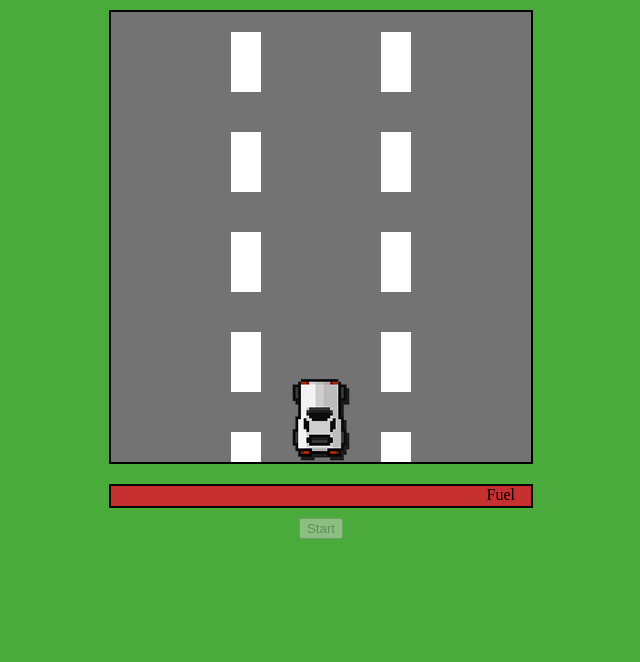
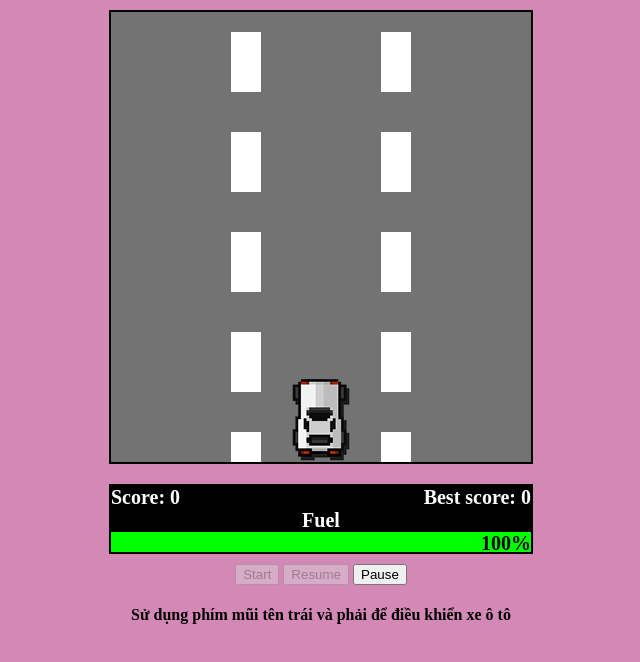
Before and after one commit to minhnguyen303/Case_Study, a plain HTML site: page index.html in a window 1280 px wide. Both pictures are taken after a click on the button "Start". Shown: the whole page, without its empty margins (319-959 px from the left). Drawn offline with Linux system fonts and the light colour scheme.

Commit message:
update ver0.0.2, add score, best score, reload page on game over, add something and fix something

```diff
--- a/index.html
+++ b/index.html
@@ -3,26 +3,37 @@
 <head>
     <meta charset="UTF-8">
     <title>Mad Driver</title>
-    <script src="js/Car.js"></script>
-    <script src="js/Fuel.js"></script>
     <link rel="stylesheet" href="styles/styles.css">
 </head>
-<body onload="loadGame()">
+<body onload="">
 <canvas id="screen" width="420" height="450" style="background-color: #737373"></canvas>
 
 <div id="maxFuel">
-    <div id="fuelBar">Fuel&emsp;</div>
+    <div id="scoreLabel">Score: 0</div>
+    <div id="bestScoreLabel">Best score: 0</div>
+    <div id="fuelLabel">Fuel</div>
+    <div id="fuelBar">100%</div>
 </div>
 
 <div id="btn-control">
     <button id="btn-start" onclick="startGame()">Start</button>
-    <!--<button id="btn-resume" onclick="resumeGame()">Resume</button>
-    <button id="btn-pause" onclick="pauseGame()">Pause</button>-->
+    <button id="btn-resume" onclick="resumeGame()">Resume</button>
+    <button id="btn-pause" onclick="pauseGame()">Pause</button>
+</div>
+<div id="tutorial">
+    <h4>Sử dụng phím mũi tên trái và phải để điều khiển xe ô tô</h4>
 </div>
 
 <img src="images/car.png" alt="myCar" style="display: none" id="myCar">
 <img src="images/car1.png" alt="otherCar" style="display: none" id="otherCar">
 <img src="images/fuel.png" alt="fuel" style="display: none" id="fuel">
-<script src="js/scripts.js"></script>
+
+<!-- Load JavaScript -->
+<script src="js/OOP/Car.js"></script>
+<script src="js/OOP/Fuel.js"></script>
+<script src="js/function/score.js"></script>
+<script src="js/function/road.js"></script>
+<script src="js/function/game.js"></script>
+<!-- ############### -->
 </body>
 </html>
--- a/js/Car.js
+++ b/js/OOP/Car.js
@@ -15,12 +15,16 @@ class Car {
         this.y = y;
     }
 
+    addFuel(num) {
+        this.fuel += num;
+    }
+
     setFuel(num) {
         this.fuel = num;
     }
 
     move(direc) {
-        if (direc == 'ArrowLeft')
+        if (direc === 'ArrowLeft')
             this.x -= this.speed;
         else
             this.x += this.speed;
--- a/js/scripts.js
+++ b/js/function/game.js
@@ -4,20 +4,42 @@ const imgMyCar = document.getElementById('myCar');
 const imgOtherCar = document.getElementById('otherCar');
 const imgFuel = document.getElementById('fuel');
 
+const btnStart = document.getElementById('btn-start');
+const btnPause = document.getElementById('btn-pause');
+const btnResume = document.getElementById('btn-resume');
+
 let yLane = -60;
 let game;
 let isPlayGame = false;
+let isGameOver = false;
 
 let myCar;
 let otherCar;
 let fuel;
+let score = 0;
+let bestScore = (loadScore()) ? +loadScore()[1] : 0;
 
-// game control
+/* ### Game control ### */
+
+function loadGame() {
+    window.addEventListener('keydown', onKeyDown);
+    myCar = new Car(imgMyCar, (canvas.width / 2) - 30, canvas.height - 85);
+    otherCar = new Car(imgOtherCar, 30, -85);
+    fuel = new Fuel(imgFuel, 360, -80, 50);
+    btnResume.disabled = true;
+    btnPause.disabled = true;
+    loadScore();
+}
+
 function startGame() {
+    if (isGameOver){
+        window.location = window.location;
+    }
+    saveScore();
     isPlayGame = true;
-    document.getElementById('btn-start').disabled = true;
-    //document.getElementById('btn-resume').disabled = true;
-    //document.getElementById('btn-pause').disabled = false;
+    btnStart.disabled = true;
+    btnPause.disabled = false;
+    btnResume.disabled = true;
     game = setInterval(updateScreen, 70);
     //let randTime = (Math.floor(Math.random() * (10 - 5)) + 5) * 1000;
     createOtherCar();
@@ -31,6 +53,7 @@ function stopGame() {
 
 function gameOver() {
     stopGame();
+    isGameOver = true;
     context.clearRect(0, 0, canvas.width, canvas.height);
     context.beginPath();
     context.font = "50px Arial";
@@ -40,7 +63,17 @@ function gameOver() {
     /*document.getElementById('btn-control').innerHTML = '<button id="btn-start" onclick="startGame()">Start</button>\n' +
         '    <button onclick="resumeGame()">Play</button>\n' +
         '    <button onclick="pauseGame()">Pause</button>'*/
-    document.getElementById('btn-start').disabled = false;
+    btnStart.disabled = false;
+    context.font = "30px Arial";
+    let timeReload = 6;
+    setInterval(function () {
+        context.clearRect(60, 240, canvas.width, canvas.height);
+        context.fillText('Tải lại trang sau ' + (timeReload-1) + 's', 85, 290);
+        timeReload--;
+        if (timeReload === 0){
+            window.location = window.location;
+        }
+    }, 1000);
 }
 
 function pauseGame() {
@@ -53,23 +86,34 @@ function pauseGame() {
 function resumeGame() {
     isPlayGame = true;
     game = setInterval(updateScreen, 70);
+    if (otherCar.y === -85)
+        createOtherCar(2500);
+    else
+        objMove('Car', otherCar.x);
+    if (fuel.y === -80)
+        createFuel(2500);
+    else
+        objMove('Fuel', fuel.x);
     document.getElementById('btn-resume').disabled = true;
     document.getElementById('btn-pause').disabled = false;
 }
 
 function onKeyDown(event) {
-    if (event.key == 'ArrowLeft' || event.key == 'ArrowRight') {
+    if (event.key === 'ArrowLeft' || event.key === 'ArrowRight') {
         if (!isOutScreen(myCar, canvas, event.key) && isPlayGame) {
             carMove(event.key);
         }
     }
 }
 
-// game check
+/* ################# */
+
+
+/* ### Game check ### */
 function isOutScreen(obj, screen, direc) {
-    if (direc == 'ArrowLeft' && (obj.x - obj.speed) < 0)
+    if (direc === 'ArrowLeft' && (obj.x - obj.speed) < 0)
         return true;
-    else if (direc == 'ArrowRight' && (obj.x + obj.width + obj.speed) > screen.width)
+    else if (direc === 'ArrowRight' && (obj.x + obj.width + obj.speed) > screen.width)
         return true;
     return false;
 }
@@ -83,24 +127,14 @@ function checkInteractCar(obj1, obj2) {
     let right2 = obj2.x + obj2.width;
     let top2 = obj2.y;
     let bottom2 = obj2.y + obj2.height;
-    if (right1 < left2 || bottom1 < top2 || left1 > right2 || top1 > bottom2) {
-        return false;
-    } else {
-        return true;
-    }
+    return !(right1 < left2 || bottom1 < top2 || left1 > right2 || top1 > bottom2);
 }
 
-// game
-function loadGame() {
-    window.addEventListener('keydown', onKeyDown);
-    myCar = new Car(imgMyCar, (canvas.width / 2) - 30, canvas.height - 85);
-    otherCar = new Car(imgOtherCar, 30, -85);
-    fuel = new Fuel(imgFuel, 360, -80, 50);
-    //document.getElementById('btn-resume').disabled = true;
-    //document.getElementById('btn-pause').disabled = true;
-}
+/* ################# */
 
-// display
+
+/* ### Game draw ### */
+
 function drawCar(img, x, y) {
     context.beginPath();
     context.drawImage(img, x, y);
@@ -113,15 +147,57 @@ function drawFuel(img, x, y) {
     context.closePath();
 }
 
-function createOtherCar() {
+function drawFuelBar(num) {
+    let fuelBar = document.getElementById('fuelBar');
+    fuelBar.innerText = myCar.fuel + "%";
+    if (num >= 75) {
+        fuelBar.style.backgroundColor = '#00ff00';
+        fuelBar.style.color = '#000000';
+    } else if (num < 75 && num >= 25)
+        fuelBar.style.backgroundColor = '#ffff00';
+    else
+        fuelBar.style.backgroundColor = '#ff0000';
+    fuelBar.style.width = num + "%";
+}
+
+function updateScreen() {
+    context.clearRect(0, 0, canvas.width, canvas.height);
+    drawLane();
+    drawCar(otherCar.img, otherCar.x, otherCar.y);
+    drawCar(myCar.img, myCar.x, myCar.y);
+    drawFuel(imgFuel, fuel.x, fuel.y);
+    drawFuelBar(myCar.fuel)
+    if (checkInteractCar(otherCar, myCar)) {
+        gameOver();
+    }
+    if (checkInteractCar(fuel, myCar)) {
+        addFuel(fuel.point);
+        fuel.setPos(fuel.x, 600);
+    }
+    drawScore();
+}
+
+/* ################# */
+
+
+/* ### Game .... ### */
+
+function addFuel(num) {
+    if ((myCar.fuel + num) > myCar.maxFuel)
+        myCar.setFuel(100);
+    else
+        myCar.addFuel(num);
+}
+
+function createOtherCar(timeOut = 5000) {
     let randNum = Math.floor(Math.random() * 360);
     //console.log(randNum);
-    setTimeout(objMove, 5000, 'Car', randNum);
+    setTimeout(objMove, timeOut, 'Car', randNum);
 }
 
-function createFuel() {
+function createFuel(timeOut = 5000) {
     let randNum = Math.floor(Math.random() * 360);
-    setTimeout(objMove, 5000, 'Fuel', randNum);
+    setTimeout(objMove, timeOut, 'Fuel', randNum);
 }
 
 function objMove(objType, x) {
@@ -131,6 +207,7 @@ function objMove(objType, x) {
         if (objType === 'Car') {
             otherCar.setPos(parseInt(x), otherCar.y + 20);
             if (otherCar.y >= 600) {
+                addScore(10);
                 otherCar.y = -85;
                 console.log('Tạo xe mới sau ' + randTime + 'giây');
                 setTimeout(createOtherCar, randTime);
@@ -160,52 +237,7 @@ function carMove(direc) {
     myCar.fuel--;
 }
 
-function drawLane() {
-    if (isPlayGame) {
-        for (let i = 0; i < 10; i++) {
-            if (yLane == -60) {
-                yLane = -160;
-            }
-            context.beginPath();
-            context.fillStyle = '#ffffff'
-            context.rect(120, (i * 100) + yLane, 30, 60); //x, y , rộng, cao
-            context.rect(270, (i * 100) + yLane, 30, 60); // y = thứ tự * chiều cao + vị trí đã di chuyển + khoảng cách
-            context.fill();
-            context.closePath();
-            //console.log(yLane);
-        }
-        yLane += 20;
-    }
-}
+/* ################# */
 
-function addFuel(i) {
-    if (myCar.fuel > 50 && i > 50)
-        myCar.fuel = 100;
-    else
-        myCar.fuel += i;
-}
 
-function drawFuelBar(num) {
-    let str = '';
-    if (num > 75) {
-        str = 'Hi'
-    }
-    document.getElementById('fuelBar').style.width = num + "%";
-}
-
-function updateScreen() {
-    context.clearRect(0, 0, canvas.width, canvas.height);
-    drawLane();
-    drawCar(otherCar.img, otherCar.x, otherCar.y);
-    drawCar(myCar.img, myCar.x, myCar.y);
-    drawFuel(imgFuel, fuel.x, fuel.y);
-    drawFuelBar(myCar.fuel)
-    if (checkInteractCar(otherCar, myCar)) {
-        gameOver();
-    }
-    if (checkInteractCar(fuel, myCar)) {
-        //console.log('' + fuel.x + '-' + fuel.y + '-' + fuel.width + '-' + fuel.height)
-        addFuel(fuel.point);
-        fuel.setPos(fuel.x, 600);
-    }
-}
+loadGame();
--- /dev/null
+++ b/js/function/road.js
@@ -0,0 +1,17 @@
+function drawLane() {
+    if (isPlayGame) {
+        for (let i = 0; i < 10; i++) {
+            if (yLane === -60) {
+                yLane = -160;
+            }
+            context.beginPath();
+            context.fillStyle = '#ffffff'
+            context.rect(120, (i * 100) + yLane, 30, 60); //x, y , rộng, cao
+            context.rect(270, (i * 100) + yLane, 30, 60); // y = thứ tự * chiều cao + vị trí đã di chuyển + khoảng cách
+            context.fill();
+            context.closePath();
+            //console.log(yLane);
+        }
+        yLane += 20;
+    }
+}
--- /dev/null
+++ b/js/function/score.js
@@ -0,0 +1,42 @@
+let scoreLabel = document.getElementById('scoreLabel');
+let bestScoreLabel = document.getElementById('bestScoreLabel');
+
+function addScore(){
+    score += 10;
+    addScoreAnimation();
+    if (score > bestScore)
+        newBestScore()
+    saveScore();
+}
+
+function addScoreAnimation(){
+    let time = 5;
+    setInterval(function () {
+        scoreLabel.style.color = '#ff0000';
+        setTimeout(function () {
+            scoreLabel.style.color = '#ffffff';
+            time--;
+        }, 100);
+    }, 100);
+    for (let i = 5; i > 0; i--) {
+
+    }
+}
+
+function newBestScore() {
+    bestScore = score;
+}
+
+function saveScore() {
+    localStorage.setItem('score', ""+score)
+    localStorage.setItem('bestScore', ""+bestScore)
+}
+
+function loadScore() {
+    return [localStorage.getItem('score'), localStorage.getItem('bestScore')];
+}
+
+function drawScore() {
+    scoreLabel.innerText = "Score: " + score;
+    bestScoreLabel.innerText = "Best score: " + bestScore;
+}
--- a/styles/styles.css
+++ b/styles/styles.css
@@ -1,5 +1,5 @@
 body{
-    background-color: #4baa3c;
+    background-color: #d488b6;
 }
 
 canvas{
@@ -14,16 +14,49 @@ canvas{
     margin: 10px auto;
 }
 
+#tutorial{
+    text-align: center;
+    margin: auto;
+}
+
 #maxFuel{
     width: 420px;
-    background-color: white;
+    background-color: black;
     margin: 10px auto;
     border: 2px solid black;
 }
 
+#fuelLabel {
+    display: block;
+    text-align: center;
+    color: #ffffff;
+    font-size: 20px;
+    font-weight: bold;
+}
+
+#scoreLabel{
+    display: inline;
+    text-align: left;
+    color: #ffffff;
+    font-size: 20px;
+    font-weight: bold;
+}
+
+#bestScoreLabel{
+    display: inline;
+    float: right;
+    text-align: right;
+    color: #ffffff;
+    font-size: 20px;
+    font-weight: bold;
+}
+
 #fuelBar{
+    display: block;
     height: 20px;
-    background-color: #c63030;
+    background-color: #00ff00;
+    font-size: 20px;
+    font-weight: bold;
     text-align: right;
-    width: 100%;
+
 }
```
Also changed, not shown: js/OOP/Fuel.js (renamed from js/Fuel.js), js/function/fuel.js (added).
